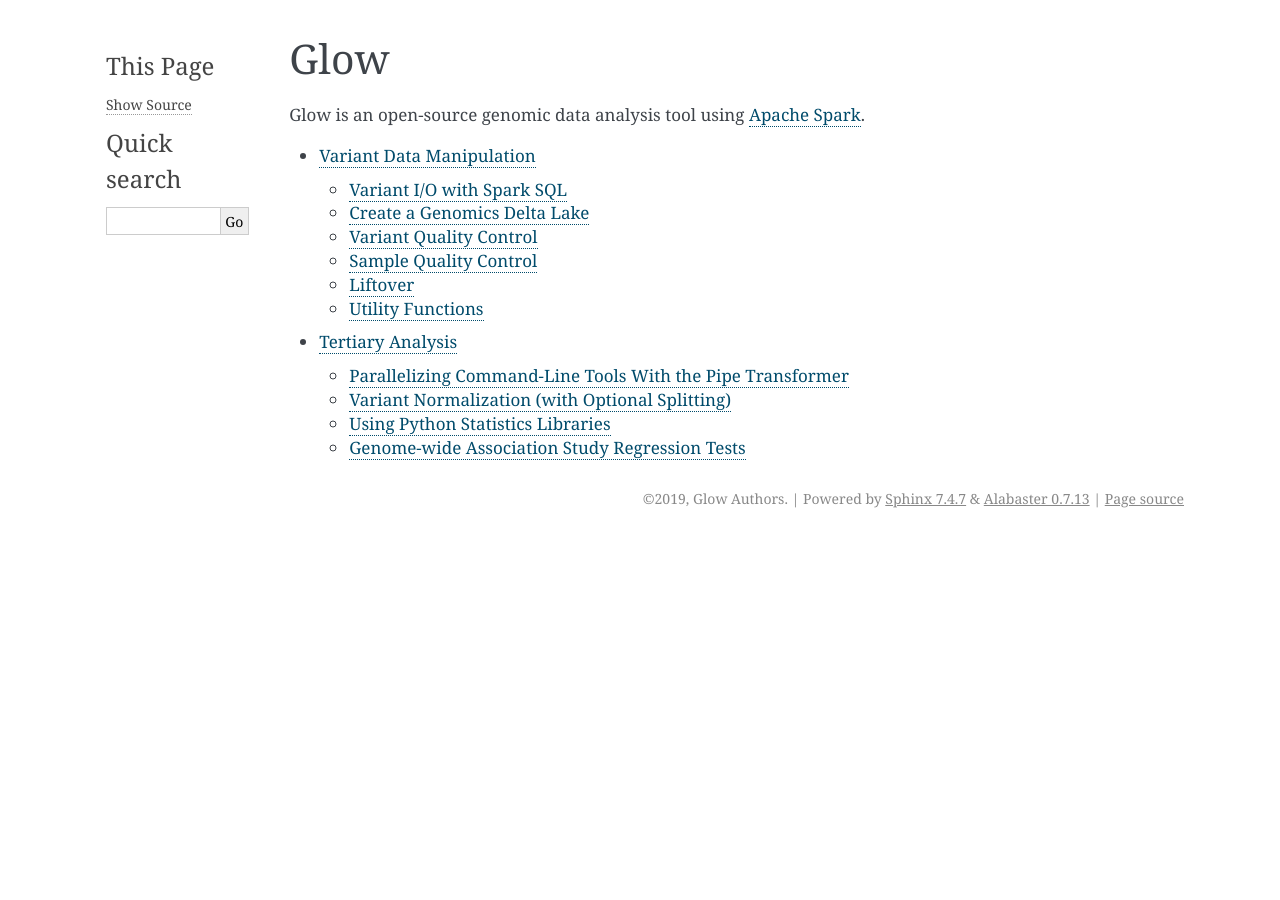
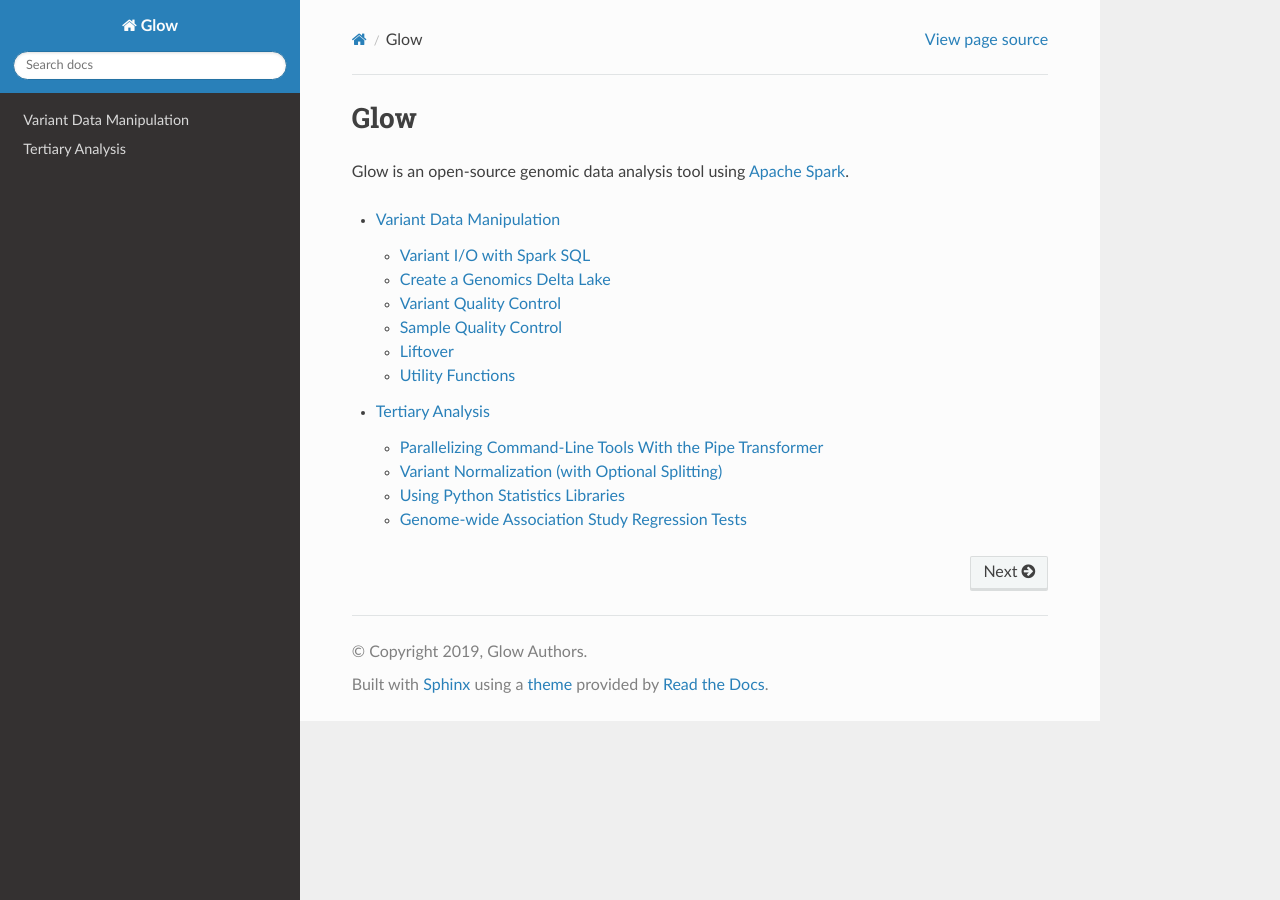
Before and after one commit to projectglow/glow, a Sphinx documentation site: the page built from docs/source/index.rst, in a window 1280 px wide. Built offline with Sphinx 7.4.7 and the Read the Docs theme 2.0.0, drawn with Linux system fonts in a browser that asks for light colours.

Commit message:
Use the readthedocs sphinx theme (#19)
Signed-off-by: Henry D <henrydavidge@gmail.com>
Signed-off-by: Henry Davidge <hhd@databricks.com>

```diff
--- a/docs/source/conf.py
+++ b/docs/source/conf.py
@@ -100,16 +100,7 @@
 # The theme to use for HTML and HTML Help pages.  See the documentation for
 # a list of builtin themes.
 #
-html_theme = 'alabaster'
-
-# Theme options are theme-specific and customize the look and feel of a theme
-# further.  For a list of options available for each theme, see the
-# documentation.
-#
-html_theme_options = {
-    'page_width': '85%',
-    'sidebar_width': '15%'
-}
+html_theme = 'sphinx_rtd_theme'
 
 # Add any paths that contain custom static files (such as style sheets) here,
 # relative to this directory. They are copied after the builtin static files,
```
Also changed, not shown: docs/README.md (added), 1 other file.
